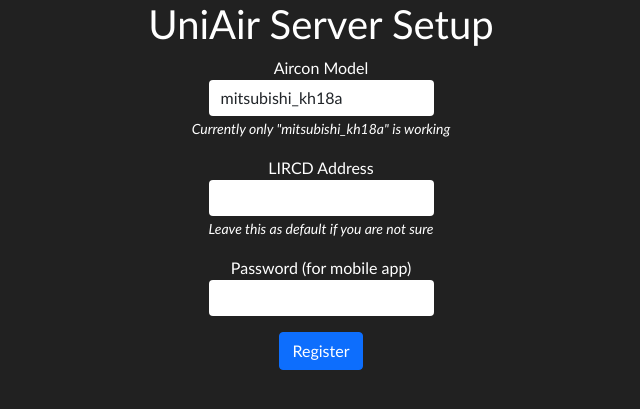
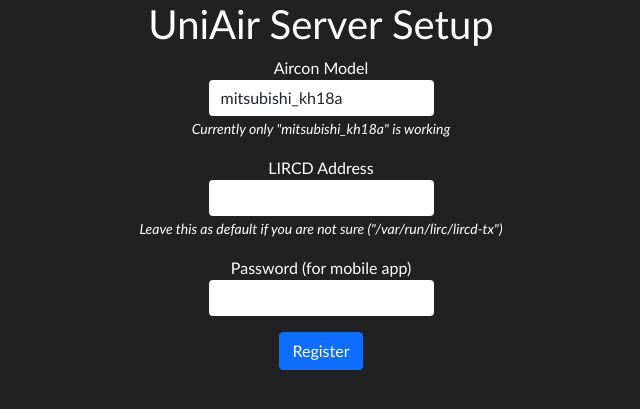
Before and after one commit to Kidsnd274/UniAir, a Flask app: template UniAirServer/templates/setup/setup.html in a window 1280 px wide. Shown: the part 56-465 px from the top of the page, without its empty margins (319-959 px from the left). Run offline with Flask 2, Linux system fonts and the light colour scheme; the template is opened without the code that fills it, so the values that code supplies are empty.

Commit message:
Updated some default addresses

```diff
--- a/UniAirServer/__init__.py
+++ b/UniAirServer/__init__.py
@@ -19,7 +19,7 @@
     # Default Settings
     config['settings'] = {
         'first_time_done': 'false',
-        'lircd_address': '/var/run/lirc/lircd-tx', # Use /var/run/lirc/lircd for default lirc installations
+        'lircd_address': '/var/run/lirc/lircd', # Use /var/run/lirc/lircd for default lirc installations
         'secret_key': generate_secret_key(),
         # 'database_file': './database.db',
     }
--- a/UniAirServer/templates/setup/setup.html
+++ b/UniAirServer/templates/setup/setup.html
@@ -17,7 +17,7 @@
     <p></p>
     <label for="lircd_address">LIRCD Address</label>
     <input class="form-control" name="lircd_address" id="lircd_address" style="border: 0px; width:auto" value="{{lircd_default_address}}" required>
-    <p><i><small>Leave this as default if you are not sure</small></i></p>
+    <p><i><small>Leave this as default if you are not sure ("/var/run/lirc/lircd-tx")</small></i></p>
     <label for="password">Password (for mobile app)</label>
     <input class="form-control" type="password" name="password" id="password" style="border: 0px; width:auto" required>
     <p></p>
```
